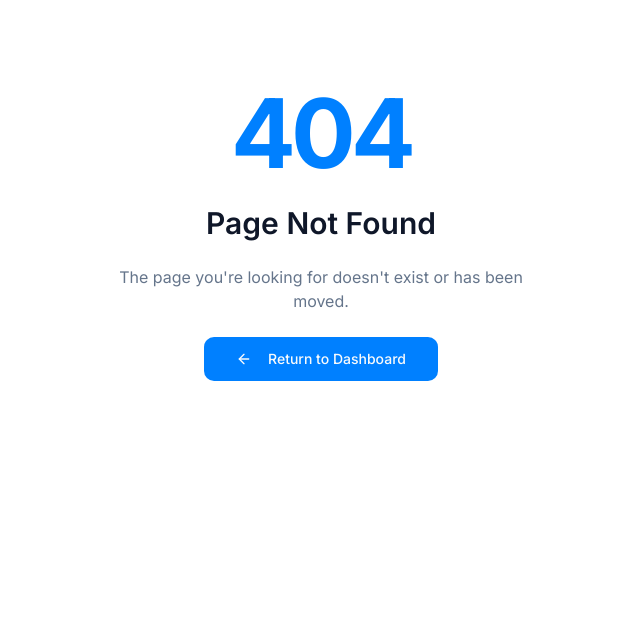
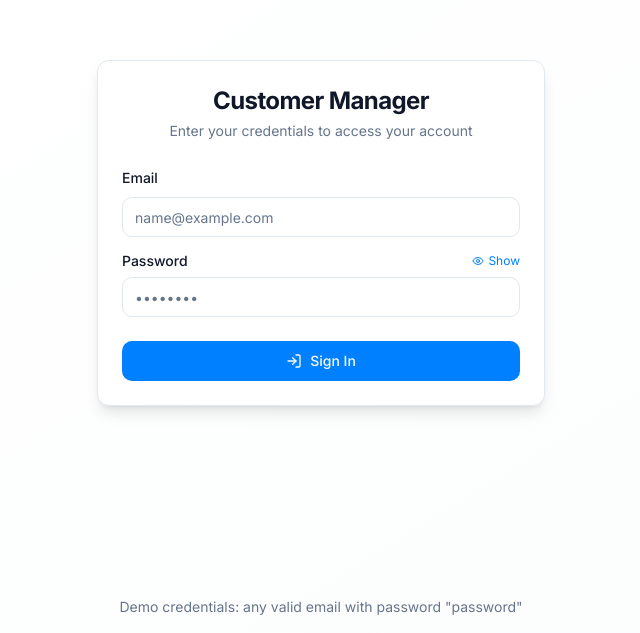
Before and after one commit to ZeNGrooT1/custom-data-keeper, a React (Vite) app: page /login in a window 1280 px wide. Before the commit this address had no page. Shown: the part 167-800 px from the top of the page, without its empty margins (319-959 px from the left). Built offline with nearby package versions, Linux system fonts and the light colour scheme.

Commit message:
Implement login/logout pages
This commit implements basic login and logout pages.

```diff
--- a/src/App.tsx
+++ b/src/App.tsx
@@ -1,26 +1,40 @@
+
 import { Toaster } from "@/components/ui/toaster";
 import { Toaster as Sonner } from "@/components/ui/sonner";
 import { TooltipProvider } from "@/components/ui/tooltip";
 import { QueryClient, QueryClientProvider } from "@tanstack/react-query";
-import { BrowserRouter, Routes, Route } from "react-router-dom";
+import { BrowserRouter, Routes, Route, Navigate } from "react-router-dom";
+import { AuthProvider } from "@/contexts/AuthContext";
+import { AuthGuard } from "@/components/AuthGuard";
 import Index from "./pages/Index";
+import Login from "./pages/Login";
 import NotFound from "./pages/NotFound";
 
 const queryClient = new QueryClient();
 
 const App = () => (
   <QueryClientProvider client={queryClient}>
+    <AuthProvider>
       <TooltipProvider>
         <Toaster />
         <Sonner />
         <BrowserRouter>
           <Routes>
+            {/* Public routes */}
+            <Route path="/login" element={<Login />} />
+
+            {/* Protected routes */}
+            <Route element={<AuthGuard />}>
               <Route path="/" element={<Index />} />
-          {/* ADD ALL CUSTOM ROUTES ABOVE THE CATCH-ALL "*" ROUTE */}
+              {/* Add other protected routes here */}
+            </Route>
+
+            {/* Catch-all route */}
             <Route path="*" element={<NotFound />} />
           </Routes>
         </BrowserRouter>
       </TooltipProvider>
+    </AuthProvider>
   </QueryClientProvider>
 );
 
--- /dev/null
+++ b/src/components/AuthGuard.tsx
@@ -0,0 +1,28 @@
+
+import { Navigate, Outlet, useLocation } from 'react-router-dom';
+import { useAuth } from '@/contexts/AuthContext';
+
+export function AuthGuard() {
+  const { isAuthenticated, isLoading } = useAuth();
+  const location = useLocation();
+
+  // Show loading state
+  if (isLoading) {
+    return (
+      <div className="min-h-screen flex items-center justify-center">
+        <div className="flex flex-col items-center">
+          <div className="h-10 w-10 border-4 border-primary border-t-transparent rounded-full animate-spin"></div>
+          <p className="mt-4 text-muted-foreground">Loading...</p>
+        </div>
+      </div>
+    );
+  }
+
+  // If not authenticated, redirect to login
+  if (!isAuthenticated) {
+    return <Navigate to="/login" state={{ from: location }} replace />;
+  }
+
+  // If authenticated, render children routes
+  return <Outlet />;
+}
--- a/src/components/Navbar.tsx
+++ b/src/components/Navbar.tsx
@@ -1,11 +1,21 @@
 
 import { useState } from 'react';
-import { Search, UserPlus, FilePlus, Download, Menu } from 'lucide-react';
+import { Search, UserPlus, FilePlus, Download, Menu, LogOut, User } from 'lucide-react';
 import { Button } from '@/components/ui/button';
 import { Input } from '@/components/ui/input';
 import { Sheet, SheetContent, SheetTrigger } from '@/components/ui/sheet';
 import { Tabs, TabsList, TabsTrigger } from '@/components/ui/tabs';
 import { useIsMobile } from '@/hooks/use-mobile';
+import { useAuth } from '@/contexts/AuthContext';
+import { Avatar, AvatarFallback } from '@/components/ui/avatar';
+import {
+  DropdownMenu,
+  DropdownMenuContent,
+  DropdownMenuItem,
+  DropdownMenuSeparator,
+  DropdownMenuTrigger
+} from '@/components/ui/dropdown-menu';
+import { toast } from 'sonner';
 
 interface NavbarProps {
   onSearch: (query: string) => void;
@@ -26,6 +36,7 @@ export function Navbar({
 }: NavbarProps) {
   const [searchQuery, setSearchQuery] = useState('');
   const isMobile = useIsMobile();
+  const { user, logout } = useAuth();
 
   const handleSearch = (e: React.FormEvent) => {
     e.preventDefault();
@@ -41,6 +52,38 @@ export function Navbar({
       onSearch(value);
     }
   };
+
+  const handleLogout = () => {
+    logout();
+    toast.success('Logged out successfully');
+  };
+
+  const UserMenu = () => (
+    <DropdownMenu>
+      <DropdownMenuTrigger asChild>
+        <Button variant="ghost" size="icon" className="rounded-full">
+          <Avatar className="h-8 w-8">
+            <AvatarFallback className="bg-primary text-primary-foreground">
+              {user?.name?.charAt(0).toUpperCase() || 'U'}
+            </AvatarFallback>
+          </Avatar>
+        </Button>
+      </DropdownMenuTrigger>
+      <DropdownMenuContent align="end">
+        <div className="flex items-center justify-start gap-2 p-2">
+          <div className="flex flex-col space-y-0.5 leading-none">
+            <p className="font-medium text-sm">{user?.name}</p>
+            <p className="text-xs text-muted-foreground">{user?.email}</p>
+          </div>
+        </div>
+        <DropdownMenuSeparator />
+        <DropdownMenuItem onClick={handleLogout}>
+          <LogOut className="h-4 w-4 mr-2" />
+          Log out
+        </DropdownMenuItem>
+      </DropdownMenuContent>
+    </DropdownMenu>
+  );
 
   const MobileMenu = () => (
     <Sheet>
@@ -71,6 +114,11 @@ export function Navbar({
               </TabsList>
             </Tabs>
           </div>
+          <DropdownMenuSeparator />
+          <Button className="justify-start" variant="ghost" onClick={handleLogout}>
+            <LogOut className="mr-2 h-4 w-4" />
+            Log out
+          </Button>
         </div>
       </SheetContent>
     </Sheet>
@@ -122,6 +170,8 @@ export function Navbar({
               </Button>
             </div>
           )}
+
+          <UserMenu />
         </div>
       </div>
     </div>
--- a/src/components/ui/avatar.tsx
+++ b/src/components/ui/avatar.tsx
@@ -1,3 +1,4 @@
+
 import * as React from "react"
 import * as AvatarPrimitive from "@radix-ui/react-avatar"
 
--- a/src/components/ui/dropdown-menu.tsx
+++ b/src/components/ui/dropdown-menu.tsx
@@ -1,3 +1,4 @@
+
 import * as React from "react"
 import * as DropdownMenuPrimitive from "@radix-ui/react-dropdown-menu"
 import { Check, ChevronRight, Circle } from "lucide-react"
--- /dev/null
+++ b/src/contexts/AuthContext.tsx
@@ -0,0 +1,88 @@
+
+import React, { createContext, useContext, useState, useEffect } from 'react';
+
+interface User {
+  id: string;
+  name: string;
+  email: string;
+  role: 'admin' | 'user';
+}
+
+interface AuthContextType {
+  user: User | null;
+  isAuthenticated: boolean;
+  isLoading: boolean;
+  login: (email: string, password: string) => Promise<boolean>;
+  logout: () => void;
+}
+
+const AuthContext = createContext<AuthContextType | undefined>(undefined);
+
+export function AuthProvider({ children }: { children: React.ReactNode }) {
+  const [user, setUser] = useState<User | null>(null);
+  const [isLoading, setIsLoading] = useState(true);
+
+  // Check for saved authentication on mount
+  useEffect(() => {
+    const savedUser = localStorage.getItem('auth_user');
+    if (savedUser) {
+      try {
+        setUser(JSON.parse(savedUser));
+      } catch (e) {
+        localStorage.removeItem('auth_user');
+      }
+    }
+    setIsLoading(false);
+  }, []);
+
+  // Mock login function - in a real app, this would call an API
+  const login = async (email: string, password: string) => {
+    // Simple validation
+    if (!email || !password) return false;
+
+    // For demo, we'll accept any email that looks valid with password "password"
+    const emailRegex = /^[^\s@]+@[^\s@]+\.[^\s@]+$/;
+    if (!emailRegex.test(email) || password !== "password") {
+      return false;
+    }
+
+    // Mock successful login
+    const newUser: User = {
+      id: '1',
+      name: email.split('@')[0], // Use part of email as name
+      email,
+      role: 'admin',
+    };
+
+    setUser(newUser);
+    localStorage.setItem('auth_user', JSON.stringify(newUser));
+    return true;
+  };
+
+  const logout = () => {
+    setUser(null);
+    localStorage.removeItem('auth_user');
+  };
+
+  return (
+    <AuthContext.Provider
+      value={{
+        user,
+        isAuthenticated: !!user,
+        isLoading,
+        login,
+        logout,
+      }}
+    >
+      {children}
+    </AuthContext.Provider>
+  );
+}
+
+export function useAuth() {
+  const context = useContext(AuthContext);
+  if (context === undefined) {
+    throw new Error('useAuth must be used within an AuthProvider');
+  }
+  return context;
+}
--- /dev/null
+++ b/src/pages/Login.tsx
@@ -0,0 +1,117 @@
+
+import { useState } from 'react';
+import { useNavigate } from 'react-router-dom';
+import { useAuth } from '@/contexts/AuthContext';
+import { Button } from '@/components/ui/button';
+import { Input } from '@/components/ui/input';
+import { Label } from '@/components/ui/label';
+import { Card, CardContent, CardDescription, CardFooter, CardHeader, CardTitle } from '@/components/ui/card';
+import { toast } from 'sonner';
+import { Eye, EyeOff, LogIn } from 'lucide-react';
+
+const Login = () => {
+  const [email, setEmail] = useState('');
+  const [password, setPassword] = useState('');
+  const [showPassword, setShowPassword] = useState(false);
+  const [isLoading, setIsLoading] = useState(false);
+  const { login } = useAuth();
+  const navigate = useNavigate();
+
+  const handleSubmit = async (e: React.FormEvent) => {
+    e.preventDefault();
+    setIsLoading(true);
+
+    try {
+      const success = await login(email, password);
+      if (success) {
+        toast.success('Login successful');
+        navigate('/');
+      } else {
+        toast.error('Invalid email or password');
+      }
+    } catch (error) {
+      toast.error('An error occurred during login');
+      console.error(error);
+    } finally {
+      setIsLoading(false);
+    }
+  };
+
+  return (
+    <div className="min-h-screen flex items-center justify-center bg-gradient-to-br from-background to-secondary/20 p-4">
+      <Card className="w-full max-w-md shadow-lg">
+        <CardHeader className="space-y-1">
+          <CardTitle className="text-2xl font-bold text-center">Customer Manager</CardTitle>
+          <CardDescription className="text-center">
+            Enter your credentials to access your account
+          </CardDescription>
+        </CardHeader>
+        <form onSubmit={handleSubmit}>
+          <CardContent className="space-y-4">
+            <div className="space-y-2">
+              <Label htmlFor="email">Email</Label>
+              <Input
+                id="email"
+                type="email"
+                placeholder="name@example.com"
+                autoComplete="email"
+                required
+                value={email}
+                onChange={(e) => setEmail(e.target.value)}
+              />
+            </div>
+            <div className="space-y-2">
+              <div className="flex items-center justify-between">
+                <Label htmlFor="password">Password</Label>
+                <button
+                  type="button"
+                  className="text-xs text-primary hover:underline"
+                  onClick={() => setShowPassword(!showPassword)}
+                >
+                  {showPassword ? (
+                    <span className="flex items-center"><EyeOff className="h-3 w-3 mr-1" /> Hide</span>
+                  ) : (
+                    <span className="flex items-center"><Eye className="h-3 w-3 mr-1" /> Show</span>
+                  )}
+                </button>
+              </div>
+              <div className="relative">
+                <Input
+                  id="password"
+                  type={showPassword ? "text" : "password"}
+                  placeholder="••••••••"
+                  autoComplete="current-password"
+                  required
+                  value={password}
+                  onChange={(e) => setPassword(e.target.value)}
+                />
+              </div>
+            </div>
+          </CardContent>
+          <CardFooter>
+            <Button type="submit" className="w-full" disabled={isLoading}>
+              {isLoading ? (
+                <span className="flex items-center">
+                  <svg className="animate-spin -ml-1 mr-2 h-4 w-4" xmlns="http://www.w3.org/2000/svg" fill="none" viewBox="0 0 24 24">
+                    <circle className="opacity-25" cx="12" cy="12" r="10" stroke="currentColor" strokeWidth="4"></circle>
+                    <path className="opacity-75" fill="currentColor" d="M4 12a8 8 0 018-8V0C5.373 0 0 5.373 0 12h4zm2 5.291A7.962 7.962 0 014 12H0c0 3.042 1.135 5.824 3 7.938l3-2.647z"></path>
+                  </svg>
+                  Logging in...
+                </span>
+              ) : (
+                <span className="flex items-center justify-center">
+                  <LogIn className="mr-2 h-4 w-4" /> Sign In
+                </span>
+              )}
+            </Button>
+          </CardFooter>
+        </form>
+      </Card>
+      <div className="fixed bottom-4 text-center w-full text-sm text-muted-foreground">
+        <p>Demo credentials: any valid email with password "password"</p>
+      </div>
+    </div>
+  );
+};
+
+export default Login;
```
Lines whose indentation alone changed are shown as unchanged.
